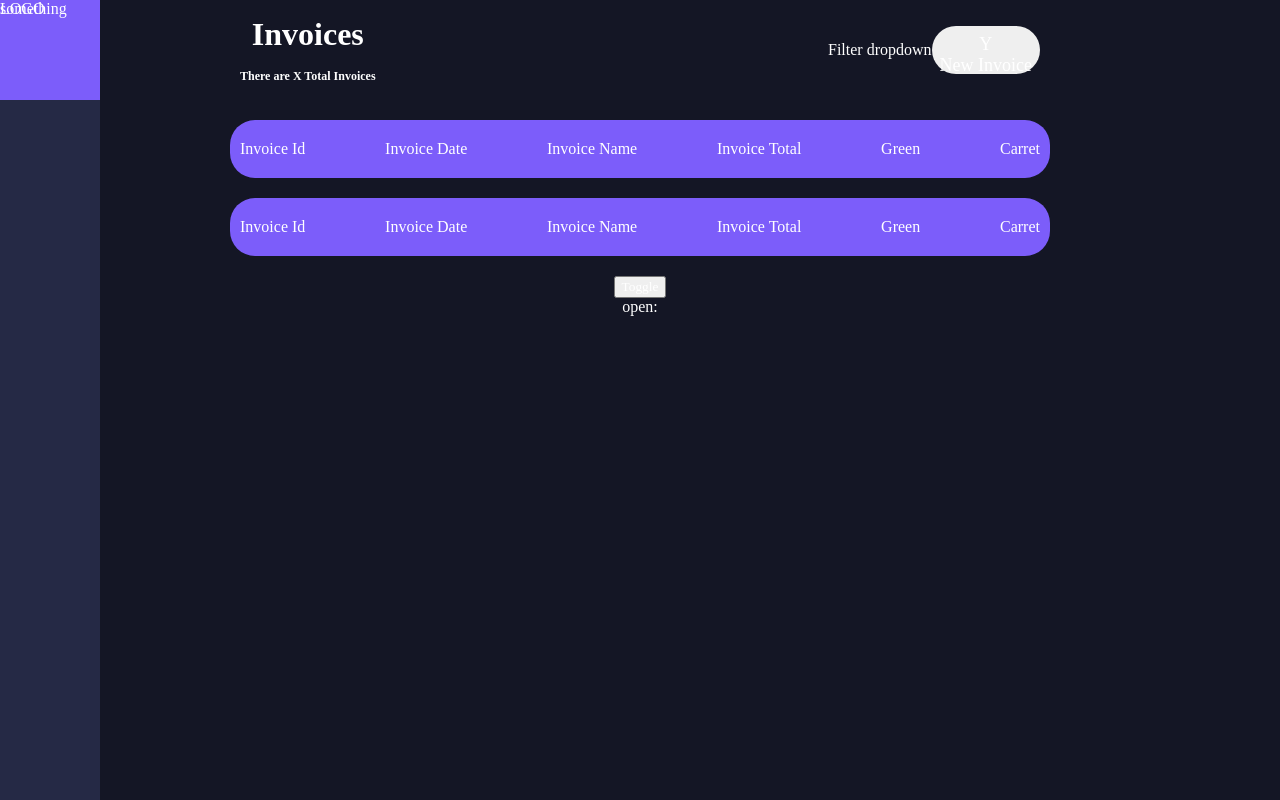
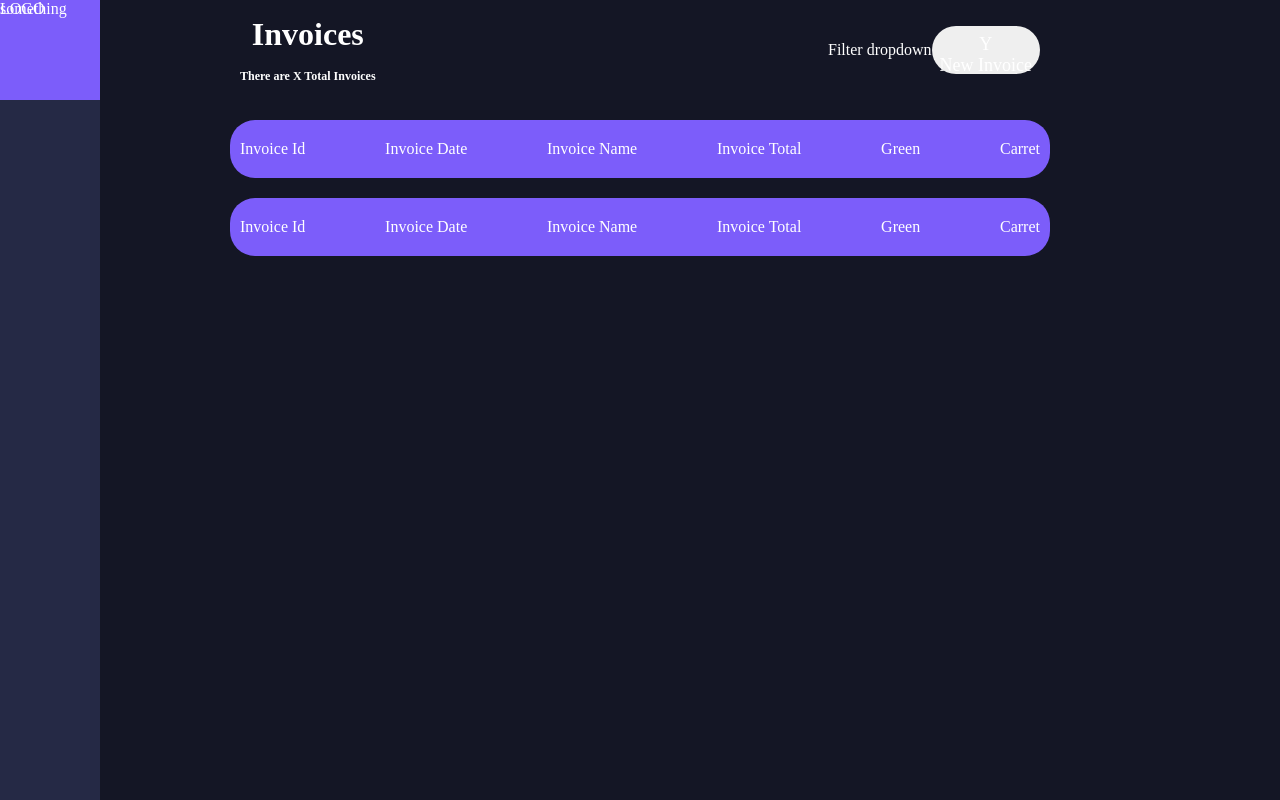
Before and after one commit to thomaswalkerdev/invoice-app, a React (Create React App) app: page / in a window 1280 px wide. Built offline with nearby package versions, Linux system fonts and the light colour scheme.

Commit message:
remove some test code

```diff
--- a/src/App.js
+++ b/src/App.js
@@ -7,24 +7,12 @@ import { InvoiceProvider } from "./providers/invoice-provider";
 import { ThemeProvider } from "./providers/theme-provider";
 
 function App() {
-  // const [createInvoiceToggle, setCreateInvoice] = useState(false);
-  const [count, setCount] = useState(false);
-
   return (
     <ThemeProvider>
       <InvoiceProvider>
         <Sidebar />
         <div className="App">
           <InvoiceList value={InvoiceProvider.value} />
-          <button
-            onClick={() => {
-              setCount(!count);
-              console.log("on click", count);
-            }}
-          >
-            Toggle
-          </button>
-          open: {count}
         </div>
       </InvoiceProvider>
     </ThemeProvider>
```
